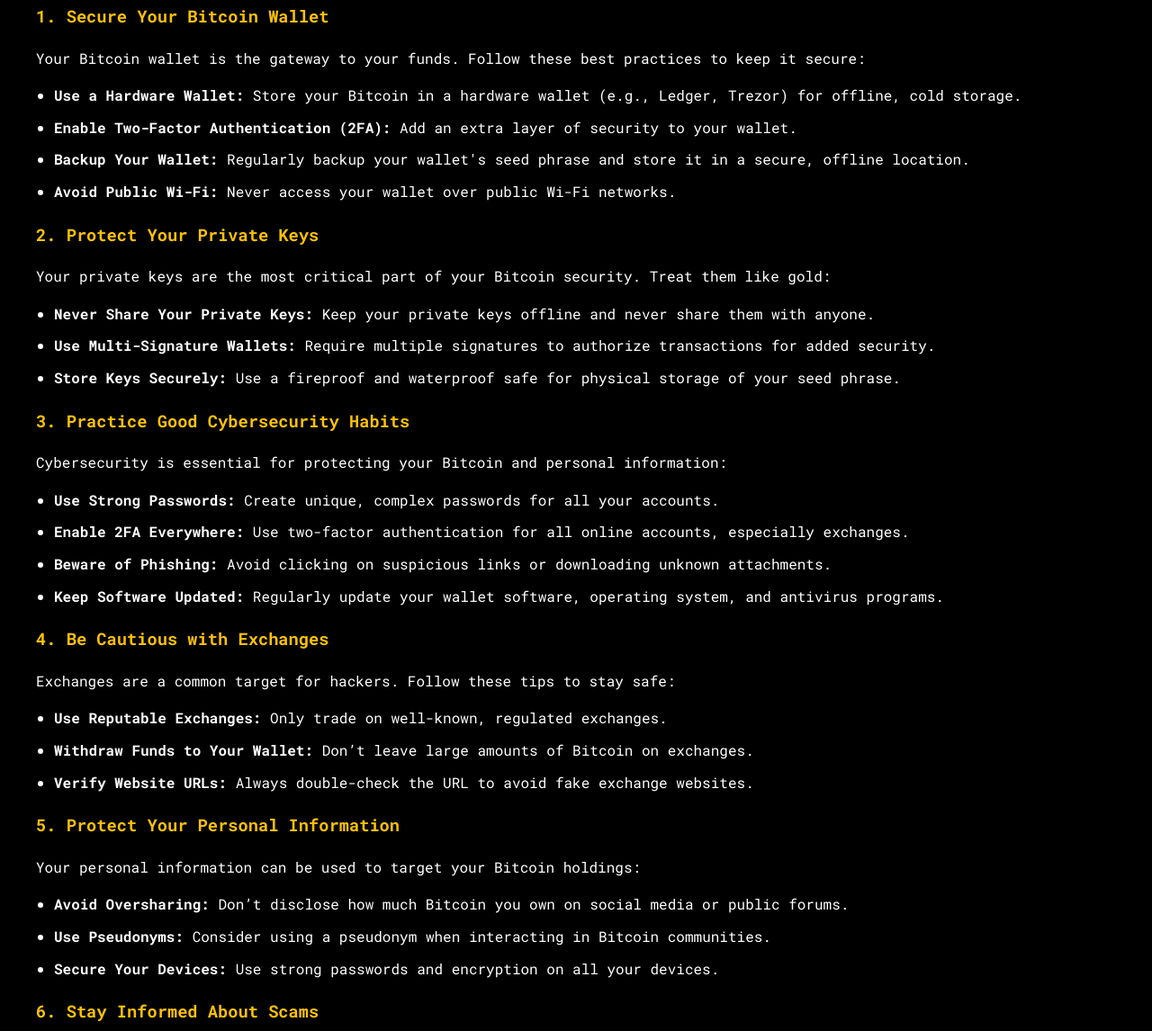
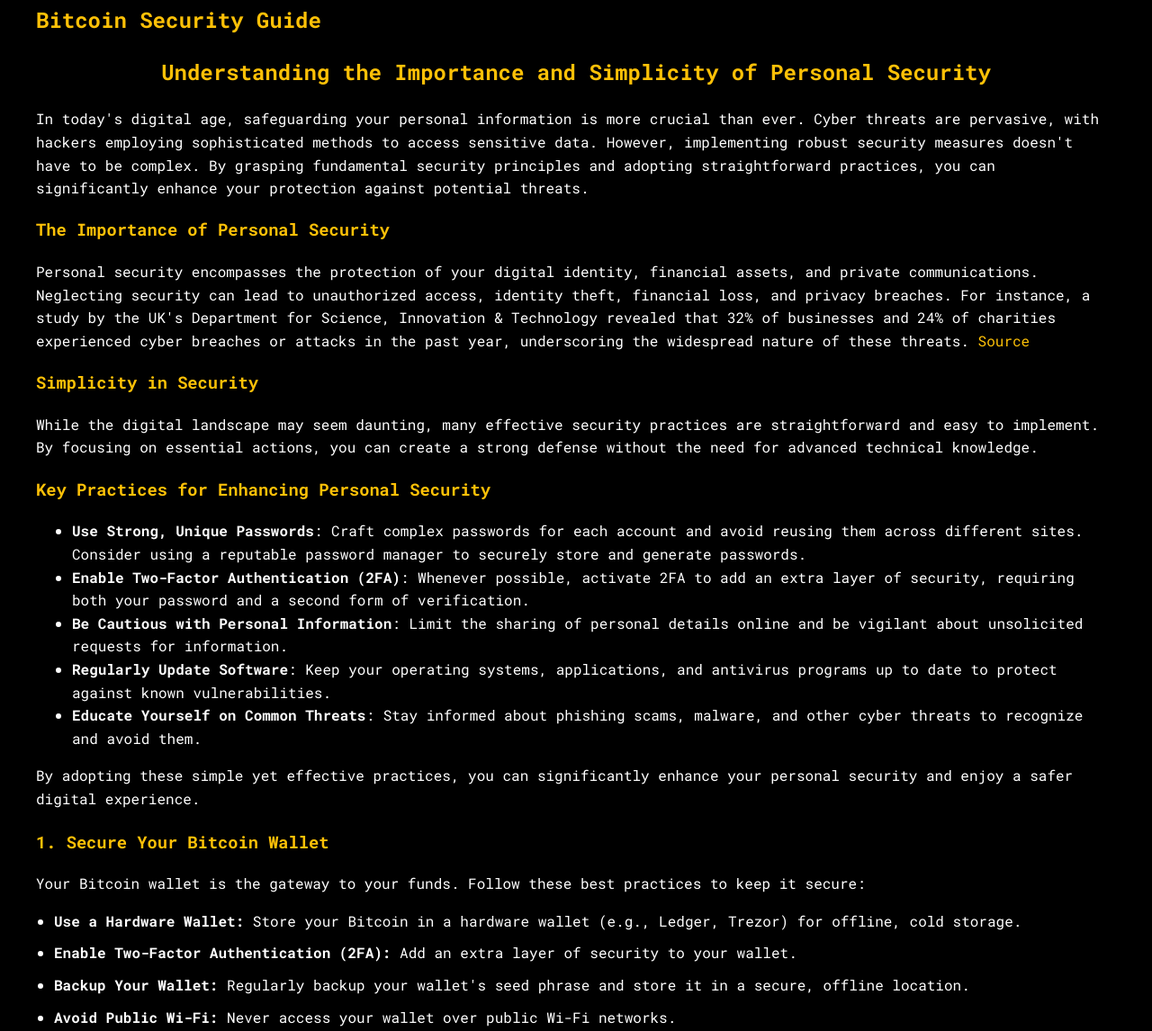
Before and after one commit to Bradbarr/brandbitcoin-landing-page, a plain HTML site: page security.html in a window 1280 px wide. Shown: the part 171-1317 px from the top of the page at 90% size. Drawn offline with Linux system fonts and the light colour scheme.

Commit message:
Update security.html

```diff
--- a/security.html
+++ b/security.html
@@ -96,6 +96,29 @@
     <section class="security-guide">
         <div class="container">
             <h2>Bitcoin Security Guide</h2>
+<h1>Bitcoin Security Guide</h1>
+
+<section id="importance-simplicity">
+  <h2>Understanding the Importance and Simplicity of Personal Security</h2>
+  <p>In today's digital age, safeguarding your personal information is more crucial than ever. Cyber threats are pervasive, with hackers employing sophisticated methods to access sensitive data. However, implementing robust security measures doesn't have to be complex. By grasping fundamental security principles and adopting straightforward practices, you can significantly enhance your protection against potential threats.</p>
+
+  <h3>The Importance of Personal Security</h3>
+  <p>Personal security encompasses the protection of your digital identity, financial assets, and private communications. Neglecting security can lead to unauthorized access, identity theft, financial loss, and privacy breaches. For instance, a study by the UK's Department for Science, Innovation & Technology revealed that 32% of businesses and 24% of charities experienced cyber breaches or attacks in the past year, underscoring the widespread nature of these threats. <a href="https://en.wikipedia.org/wiki/Computer_security">Source</a></p>
+
+  <h3>Simplicity in Security</h3>
+  <p>While the digital landscape may seem daunting, many effective security practices are straightforward and easy to implement. By focusing on essential actions, you can create a strong defense without the need for advanced technical knowledge.</p>
+
+  <h3>Key Practices for Enhancing Personal Security</h3>
+  <ul>
+    <li><strong>Use Strong, Unique Passwords</strong>: Craft complex passwords for each account and avoid reusing them across different sites. Consider using a reputable password manager to securely store and generate passwords.</li>
+    <li><strong>Enable Two-Factor Authentication (2FA)</strong>: Whenever possible, activate 2FA to add an extra layer of security, requiring both your password and a second form of verification.</li>
+    <li><strong>Be Cautious with Personal Information</strong>: Limit the sharing of personal details online and be vigilant about unsolicited requests for information.</li>
+    <li><strong>Regularly Update Software</strong>: Keep your operating systems, applications, and antivirus programs up to date to protect against known vulnerabilities.</li>
+    <li><strong>Educate Yourself on Common Threats</strong>: Stay informed about phishing scams, malware, and other cyber threats to recognize and avoid them.</li>
+  </ul>
+
+  <p>By adopting these simple yet effective practices, you can significantly enhance your personal security and enjoy a safer digital experience.</p>
+</section>
             <div class="security-item">
                 <h3>1. Secure Your Bitcoin Wallet</h3>
                 <p>Your Bitcoin wallet is the gateway to your funds. Follow these best practices to keep it secure:</p>
```
